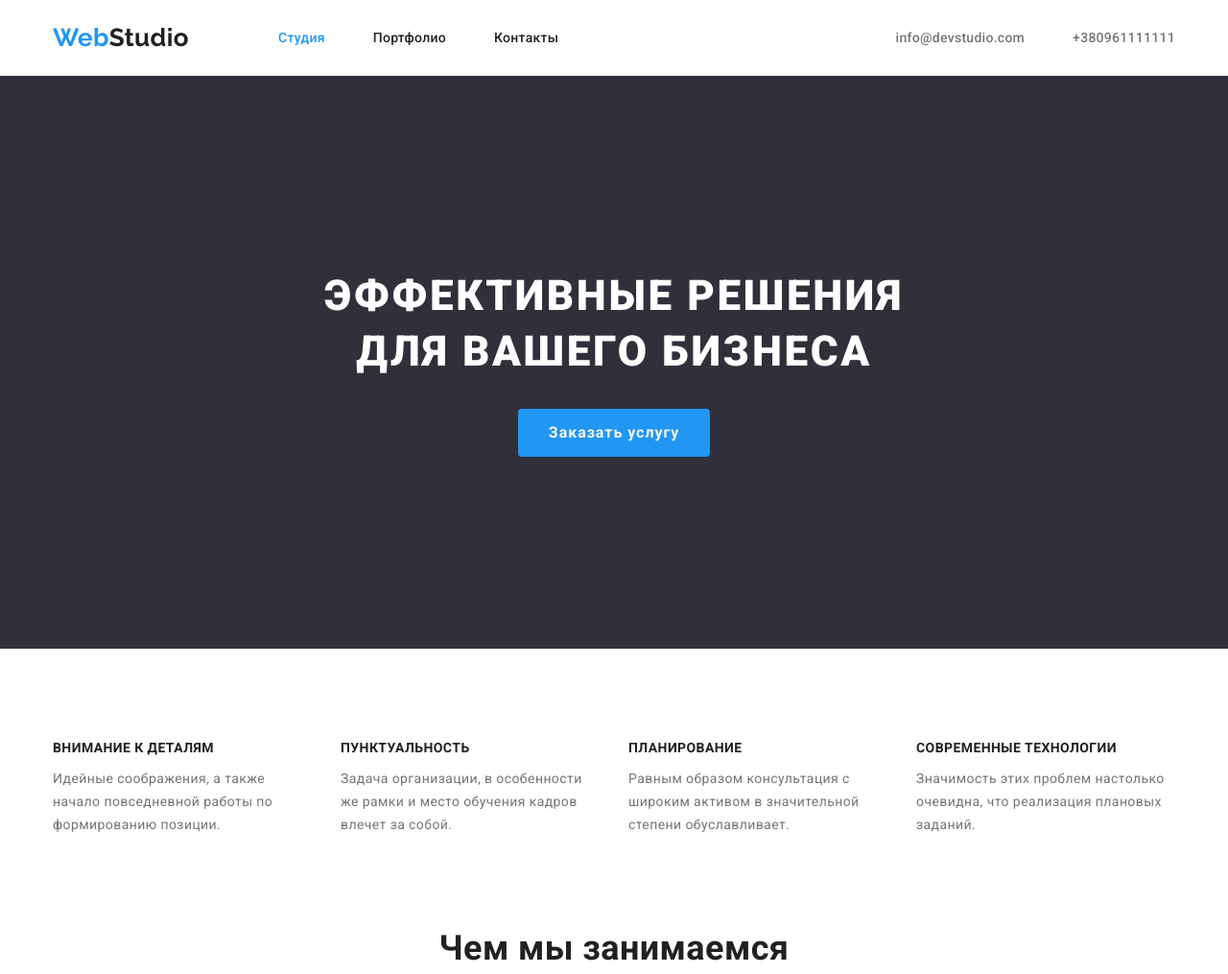
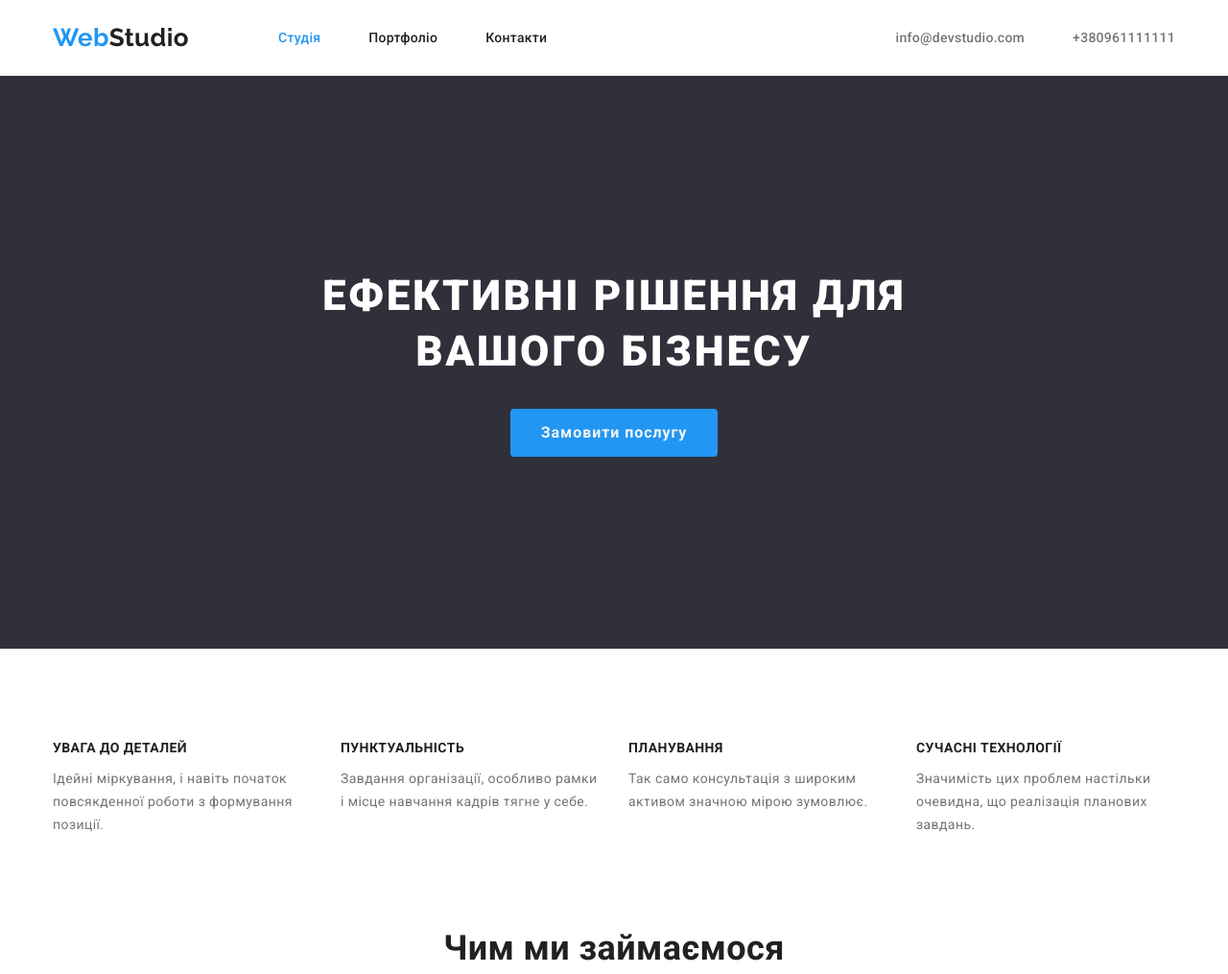
Before and after one commit to vadim77721E/goit-markup-hw-03, a plain HTML site: page index.html in a window 1280 px wide. Shown: the top 1015 px of the page at 96% size. Drawn offline with nearby package versions, Linux system fonts and the light colour scheme.

Commit message:
мова

```diff
--- a/index.html
+++ b/index.html
@@ -20,9 +20,9 @@
                 Web<span  class="logo-accent">Studio</span>
             </a>
             <ul class="nav-list-link list">
-                <li class="nav-list-item"> <a href="/" class=" link current">Студия</a></li>
-                <li class="nav-list-item"> <a href="./portfolio.html" class="link ">Портфолио</a></li>
-                <li class="nav-list-item"> <a href="/" class=" link">Контакты</a></li>
+                <li class="nav-list-item"> <a href="/" class=" link current">Студія</a></li>
+                <li class="nav-list-item"> <a href="./portfolio.html" class="link ">Портфоліо</a></li>
+                <li class="nav-list-item"> <a href="/" class=" link">Контакти</a></li>
             </ul>
         </nav>
         <ul class="list list-ul">
@@ -32,8 +32,8 @@
 </header>
     </div>
     <section class="title-baner">
-            <h1 class="main-title">Эффективные решения для вашего бизнеса</h1>
-    <button class="modal-btn" type="button">Заказать услугу</button>
+            <h1 class="main-title">Ефективні рішення для вашого бізнесу</h1>
+    <button class="modal-btn" type="button">Замовити послугу</button>
 </div>
     </section>
 <!--Список-->
@@ -42,20 +42,20 @@
         <h2 class="visually-hidden">Робочі процеси</h2>
         <ul class=" text-work list">
           <li class="text-work-work">
-              <h3 class="text-title">Внимание к деталям</h3>
-              <p class="text-title-one">Идейные соображения, а также начало повседневной работы по формированию позиции.</p>
+              <h3 class="text-title">УВАГА ДО ДЕТАЛЕЙ</h3>
+              <p class="text-title-one">Ідейні міркування, і навіть початок повсякденної роботи з формування позиції.</p>
           </li>
           <li class="text-work-work">
-              <h3 class="text-title">Пунктуальность</h3>
-              <p class="text-title-one">Задача организации, в особенности же рамки и место обучения кадров влечет за собой.</p>
+              <h3 class="text-title">ПУНКТУАЛЬНІСТЬ</h3>
+              <p class="text-title-one">Завдання організації, особливо рамки і місце навчання кадрів тягне у себе.</p>
           </li>
           <li class="text-work-work">
-              <h3 class="text-title">Планирование</h3>
-              <p class="text-title-one">Равным образом консультация с широким активом в значительной степени обуславливает.</p>
+              <h3 class="text-title">ПЛАНУВАННЯ</h3>
+              <p class="text-title-one">Так само консультація з широким активом значною мірою зумовлює.</p>
           </li>
           <li class="text-work-work">
-              <h3 class="text-title">Современные технологии</h3>
-              <p class="text-title-one">Значимость этих проблем настолько очевидна, что реализация плановых заданий.</p>
+              <h3 class="text-title">СУЧАСНІ ТЕХНОЛОГІЇ</h3>
+              <p class="text-title-one">Значимість цих проблем настільки очевидна, що реалізація планових завдань.</p>
           </li>
         </ul>
     </div>
@@ -63,7 +63,7 @@
 <section class="working-title">
     <!--Картинки з роботи-->
     <div class="container">
-        <h2 class="working-text">Чем мы занимаемся</h2>
+        <h2 class="working-text">Чим ми займаємося</h2>
         <ul class=" working-cart list">
           <li class="work-cart-list">
               <img src="./images/верстка1.png" alt="верстка" width="370" height="294">
@@ -85,7 +85,7 @@
             <li class="employees-cart" >
                     <img src="./images/product.png" alt="працівник 1" width="270" height="260" />
                     <div class="employees-name">
-                        <h3 class="name"> Ігор Демьяненко</h3>
+                        <h3 class="name"> Ігор Дем'яненко</h3>
                         <p class="profession"> Product Designer
                         </p>
                     </div>
@@ -93,7 +93,7 @@
             <li class="employees-cart">
                     <img src="./images/frontend.png" alt="працівник 2" width="270" height="260" />
                     <div class="employees-name">
-                        <h3 class="name"> Ольга Репина</h3>
+                        <h3 class="name"> Ольга Рєпіна</h3>
                         <p class="profession"> Frontend Developer
                         </p>
                     </div>
@@ -101,7 +101,7 @@
             <li class="employees-cart">
                     <img src="./images/marketing.png" alt="працівник 3" width="270" height="260" />
                     <div class="employees-name">
-                        <h3 class="name"> Николай Тарасов</h3>
+                        <h3 class="name"> Микола Тарасов</h3>
                         <p class="profession"> Marketing
                         </p>
                     </div>
@@ -109,7 +109,7 @@
             <li class="employees-cart">
                     <img src="./images/uldesigner.png" alt="працівник 4" width="270" height="260" />
                     <div class="employees-name">
-                        <h3 class="name"> Михаил Ермаков</h3>
+                        <h3 class="name"> Михайло Єрмаков</h3>
                         <p class="profession"> FUI Designer
                         </p>
                     </div>
@@ -125,8 +125,7 @@
         </a>
         <address class="address-footer-link">
             <ul class="list">
-              <li class="end logo-address"><a class="link color-text-soc contacts-footer contacts-adress" href="https://bit.ly/3pXMvUd" target="_blank" rel="noopener noreferrer">г.Киев,пр-т
-                Леси Украинки, 26</a> </li>
+              <li class="end logo-address"><a class="link color-text-soc contacts-footer contacts-adress" href="https://bit.ly/3pXMvUd" target="_blank" rel="noopener noreferrer">м. Київ, пр-т Лесі Українки, 26</a> </li>
               <li class="end"><a class="link color-text-soc contacts-footer" href="mailto:info@devstudio.com">info@example.com</a> </li>
               <li class="end"><a class="color-text-soc contacts-footer link"   href="+380961111111">+380961111111</a></li>
             </ul>
```
Also changed, not shown: portfolio.html (+1 -1 lines).
